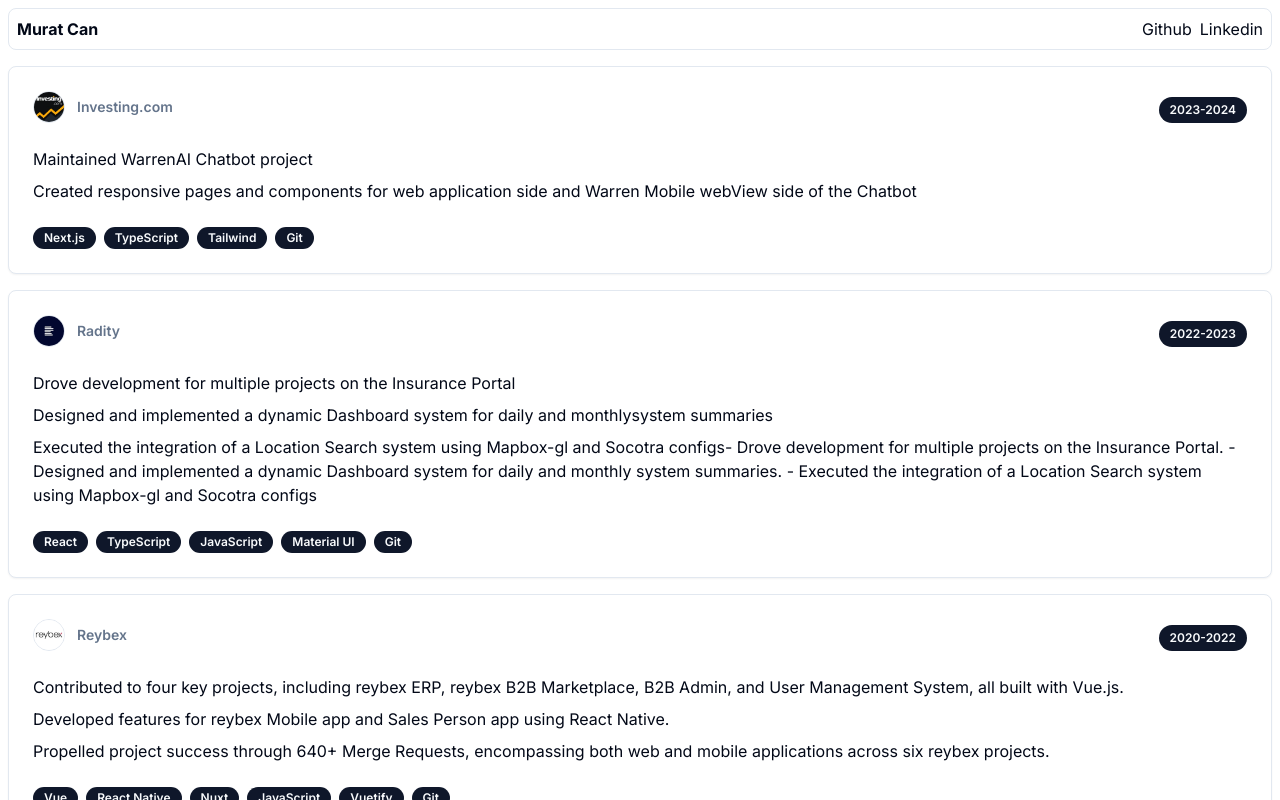
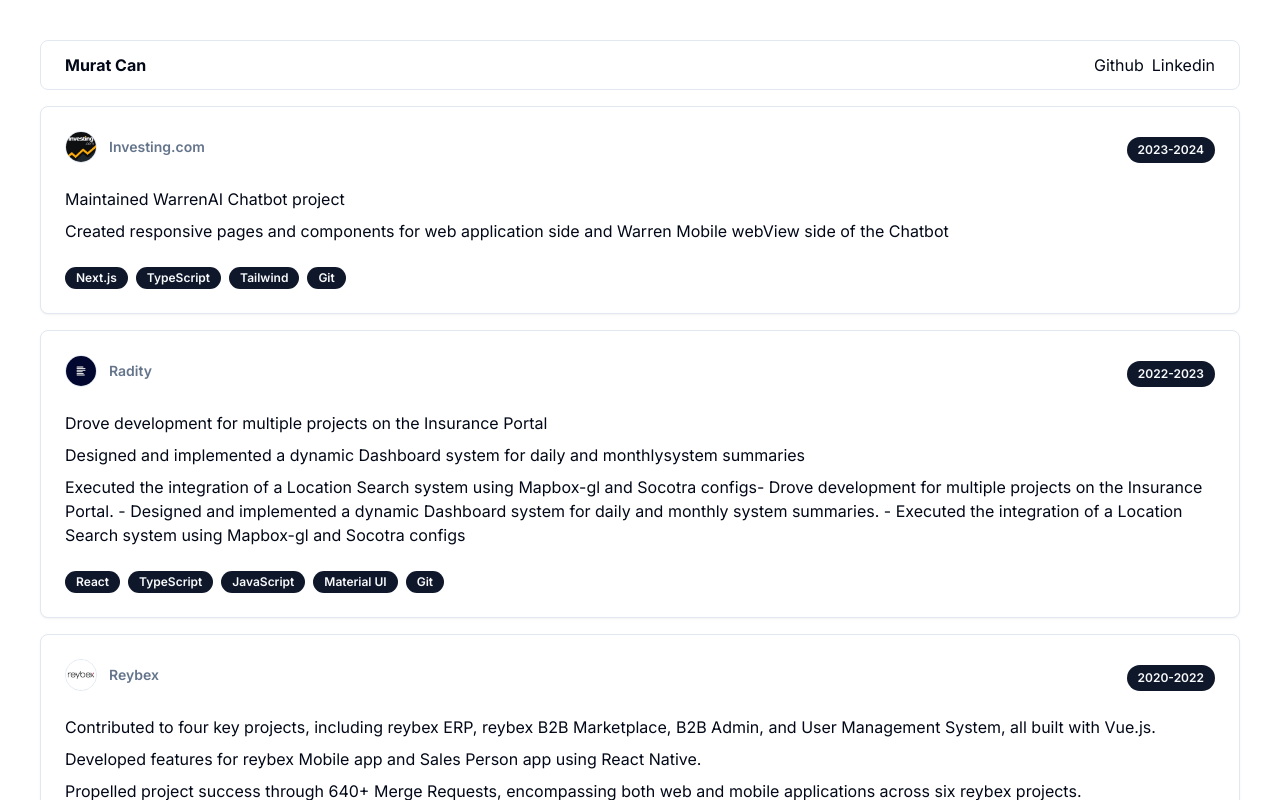
Before and after one commit to muratcankirdar/website, a Next.js app: page / in a window 1280 px wide. Shown: the top 800 px of the page. Built offline with nearby package versions, Linux system fonts and the light colour scheme.

Commit message:
update design

```diff
--- a/app/globals.css
+++ b/app/globals.css
@@ -71,6 +71,6 @@
     @apply border-border;
   }
   body {
-    @apply bg-background text-foreground;
+    @apply bg-background text-foreground p-2 md:p-8;
   }
 }
--- a/components/Header.tsx
+++ b/components/Header.tsx
@@ -4,7 +4,7 @@
 
 const Header: FC<Props> = () => {
   return (
-    <header className="m-2 flex flex-row justify-between rounded-lg border p-2">
+    <header className="flex flex-row justify-between rounded-lg border px-6 py-2 md:py-3 m-2">
       <span className="font-bold">Murat Can</span>
 
       <div className="flex flex-row gap-2">
```
